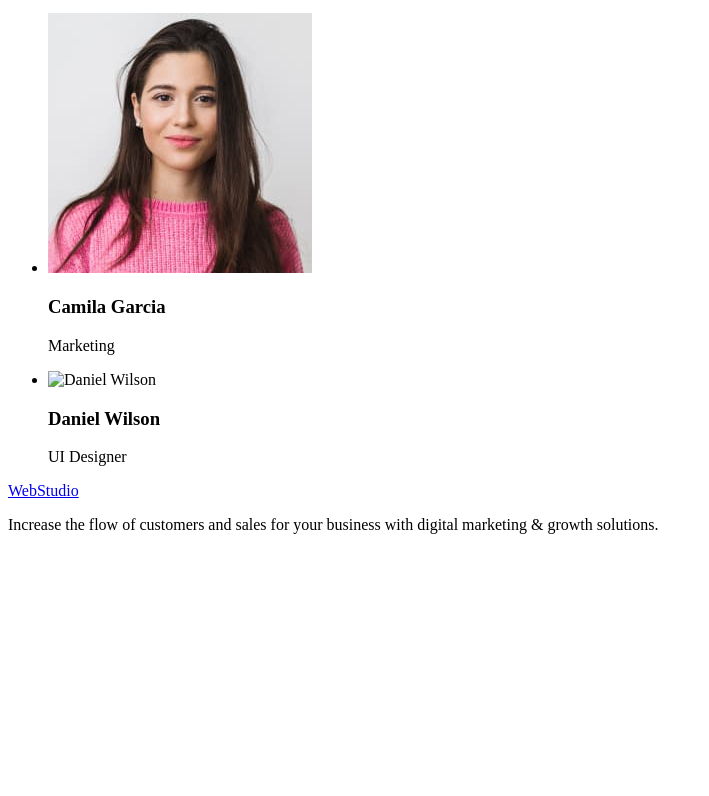
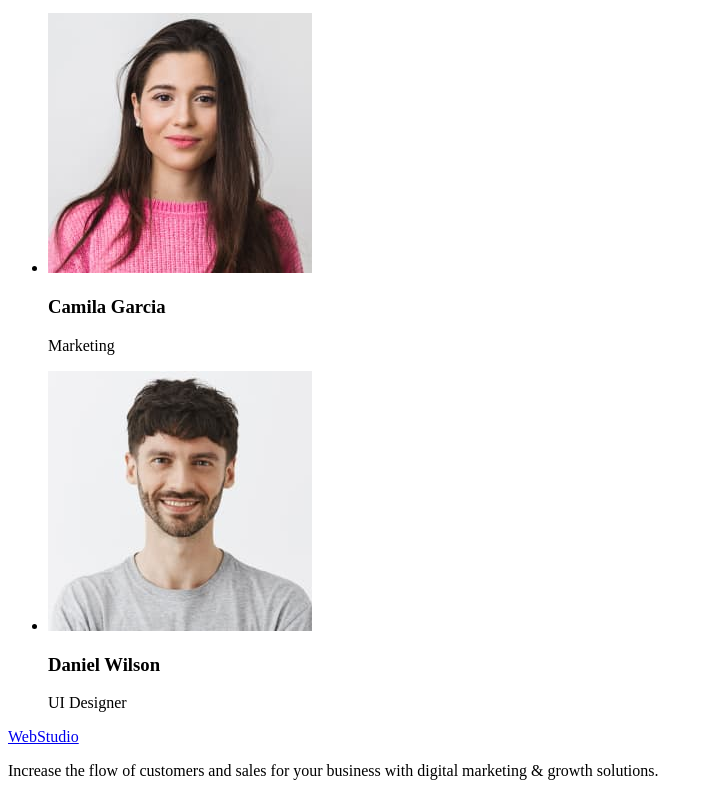
Before and after one commit to Lariysa/goit-hw-01, a plain HTML site: page index.html in a window 1280 px wide. Shown: the part 1362-2158 px from the top of the page, without its empty margins (0-709 px from the left). Before the commit the page ends 1912 px from the top, so only its background shows below. Drawn offline with Linux system fonts and the light colour scheme.

Commit message:
add index.html

```diff
--- a/index.html
+++ b/index.html
@@ -95,7 +95,7 @@
                     <p>Marketing</p>
                 </li>
                 <li>
-                    <img src=".//images/img.jpg" alt="Daniel Wilson" width="264">
+                    <img src="./images/img.jpg" alt="Daniel Wilson" width="264">
                     <h3>Daniel Wilson</h3>
                     <p>UI Designer</p>
                 </li>
```
